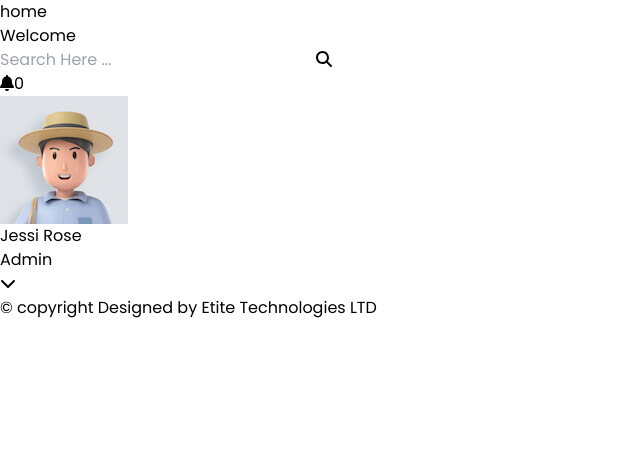
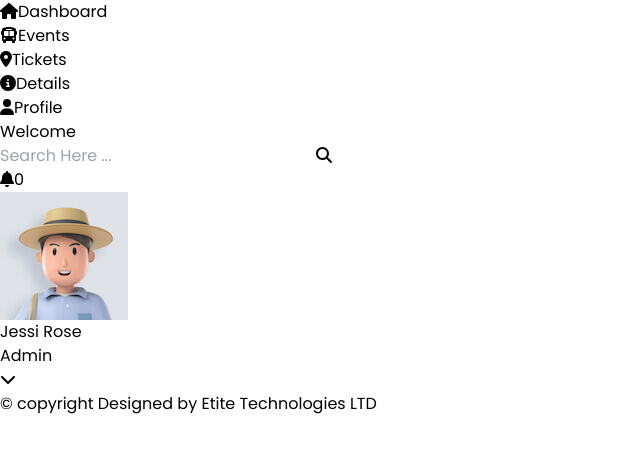
Before and after one commit to Gatsinzimeek/Etite-Event-Management-System, a React (Vite) app in the folder Client/: page /Admindashboard in a window 1280 px wide. Shown: the top 452 px of the page, without its empty margins (0-640 px from the left). Built offline with nearby package versions, Linux system fonts and the light colour scheme; no server answers.

Commit message:
new feature

```diff
--- a/Client/src/Component/Left-Navigation-Bar/Navigation.jsx
+++ b/Client/src/Component/Left-Navigation-Bar/Navigation.jsx
@@ -1,11 +1,68 @@
+import {
+  faHome,
+  faLocationDot,
+  faBus,
+  faUser,
+  faCircleInfo,
+  faArrowRightToBracket,
+} from "@fortawesome/free-solid-svg-icons";
+
+import { FontAwesomeIcon } from "@fortawesome/react-fontawesome";
+import { Link } from "react-router-dom";
 
 
 const Navigation = () => {
+  const Navbar = [
+    {
+      Icon: faHome,
+      Title: "Dashboard",
+      path: "/dashboard/home",
+    },
+    {
+      Icon: faBus,
+      Title: "Events",
+      path: "/dashboard/Buses",
+    },
+
+    {
+      Icon: faLocationDot,
+      Title: "Tickets",
+      path: "/dashboard/Map",
+    },
+
+    {
+      Icon: faCircleInfo,
+      Title: "Details",
+      path: "/dashboard/Info",
+    },
+    {
+      Icon: faUser,
+      Title: "Profile",
+      path: "/dashboard/setting",
+    },
+  ];
+
   return (
     <div>
-        <ul>
-          <li><a href="">home</a></li>
-        </ul>
+      <ul>
+        {Navbar.map((nav, index) => (
+              <li
+                key={index}
+                className="p-[5px] px-[5px] mb-3 text-[15px] cursor-pointer hover:bg-[#3e61ac] hover:text-white rounded-xl mx-2"
+              >
+                <Link to={nav.path}>
+                  <FontAwesomeIcon
+                    icon={nav.Icon}
+                    className="pl-[10px] pr-[10px]"
+                  />
+                  {nav.Title}
+                </Link>
+              </li>
+            ))}
+      </ul>
+      <div>
+
+      </div>
     </div>
   )
 }
--- a/Client/src/Component/Top-Navigation-Bar/TopNavBar.jsx
+++ b/Client/src/Component/Top-Navigation-Bar/TopNavBar.jsx
@@ -3,29 +3,28 @@ import {faSearch, faBell, faChevronDown} from '@fortawesome/free-solid-svg-icons
 import profile1 from '../../assets/profile.jpg'
 const TopNavBar = () => {
   return (
-    <div className='bg-white p-5 flex justify-between'>
+    <div className='bg-white p-5 flex justify-between flex-wrap'>
       <div>
-        <h1>Welcome</h1>
+        <h1>Welcome </h1>
       </div>
-      <div className='flex items-center '>
+      <div className='flex items-center justify-center '>
         <div className='relative'>
-        <input type="text" placeholder='Search Here ...' className='px-[13px] py-[5px] outline-none rounded-2xl border bg-slate-100' />
+        <input type="text" placeholder='Search Here ...' className='px-[13px] py-[5px] w-[400px] outline-none rounded-2xl border bg-slate-100' />
         <FontAwesomeIcon icon={faSearch} className='absolute right-3 hover:text-blue-400 hover:cursor-pointer top-2 '/>
         </div>
         <div className='relative'>
             <FontAwesomeIcon icon={faBell} className='cursor-pointer  bg-slate-100 p-2 mx-2 rounded-2xl'/>
-            <span className='absolute bottom-6 text-[15px] right-1 bg-green-400  text-white rounded-2xl px-[5px] pt-[1px] cursor-pointer'>0</span>
+            <span className='absolute bottom-6 text-[15px] right-1 bg-green-400 shadow-lg  text-white rounded-2xl px-[5px] pt-[1px] cursor-pointer'>0</span>
         </div>
-        <div className='flex justify-center gap-2'>
-            <img src={profile1} alt="profile"  className='w-[15%] h-[25%] rounded-[50%]'/>
+        <div className='flex justify-center items-center  gap-2 w-[30%] cursor-pointer'>
+            <img src={profile1} alt="profile"  className='w-[21%] pt-2 h-[25%] rounded-[50%]'/>
             <div>
-              <h6>Jessi Rose</h6>
-              <p>Admin</p>
+              <h6 className='font-bold'>Jessi Rose</h6>
+              <p className='text-[13px]'>Admin</p>
             </div>
-            <FontAwesomeIcon icon={faChevronDown}></FontAwesomeIcon>
+            <FontAwesomeIcon icon={faChevronDown} className='text-[12px] pt-2 cursor-pointer' />
         </div>
       </div>
-
     </div>
   )
 }
```
